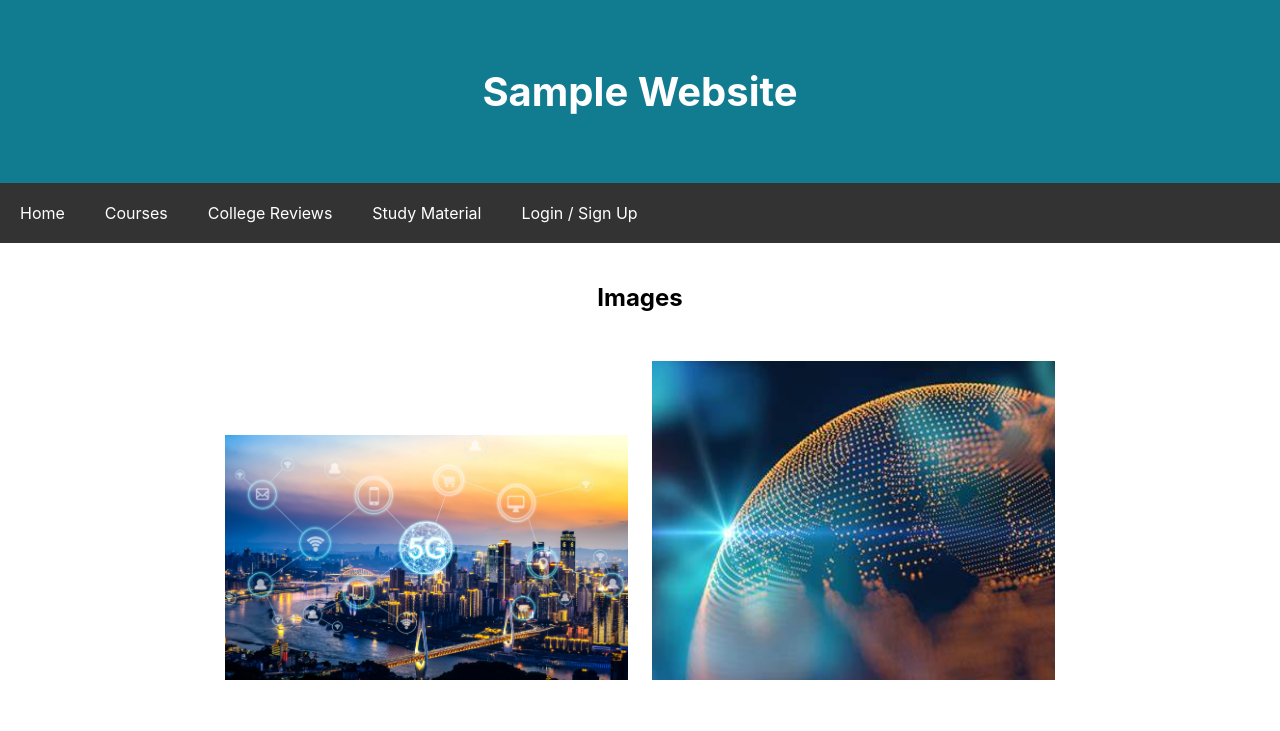
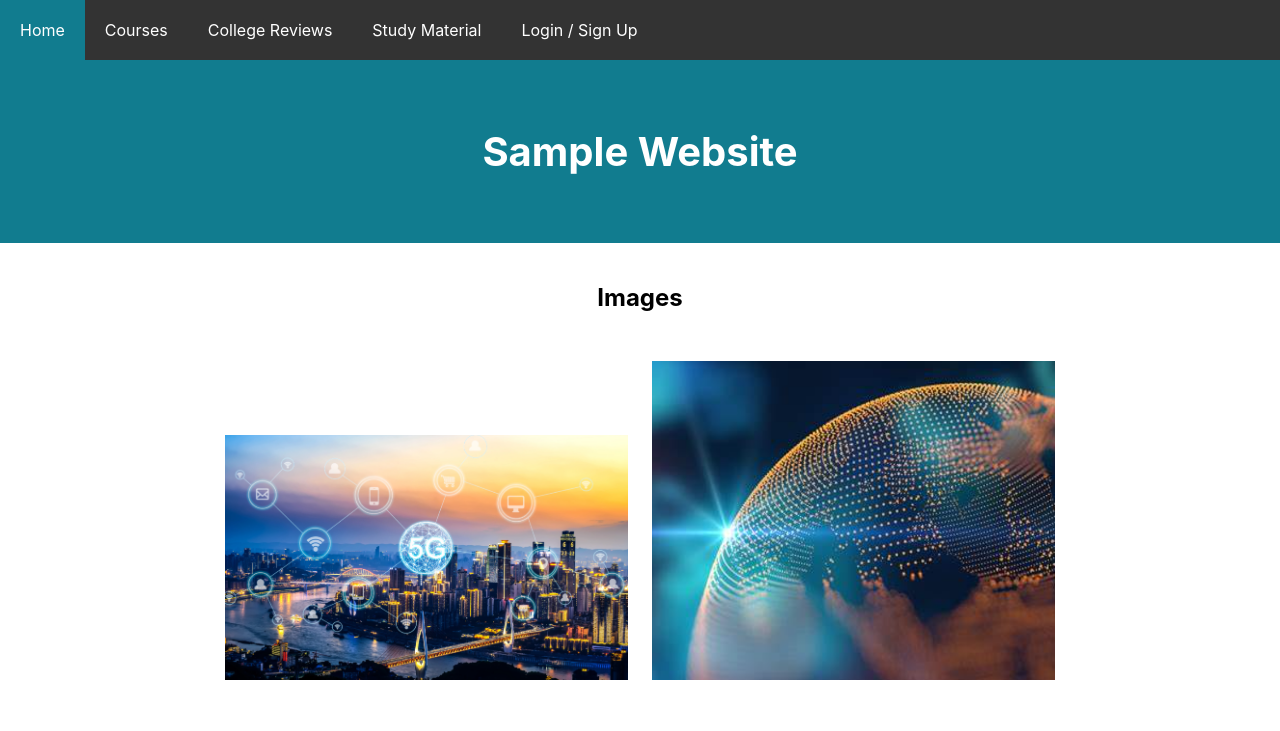
Before and after one commit to Sujal-2820/Hacktoberfest-Web, a plain HTML site: page index.html in a window 1280 px wide. Shown: the top 731 px of the page. Drawn offline with Linux system fonts and the light colour scheme; grey boxes are pictures that could not be loaded.

Commit message:
updated the navbar

```diff
--- a/Style/style.css
+++ b/Style/style.css
@@ -23,12 +23,17 @@ nav {
     overflow: hidden;
 }
 
+
 nav a {
     text-decoration: none;
     padding: 20px;
     text-align: center;
     float: left;
     color: white;
+}
+
+nav a:hover{
+    background-color: rgb(17, 124, 143);
 }
 
 main {
--- a/index.html
+++ b/index.html
@@ -9,9 +9,7 @@
 </head>
 
 <body>
-    <header>
-        <h1>Sample Website</h1>
-    </header>
+
     <nav>
         <a href="#">Home</a>
         <a href="#">Courses</a>
@@ -19,6 +17,9 @@
         <a href="#">Study Material</a>
         <a href="#">Login / Sign Up</a>
     </nav>
+      <header>
+        <h1>Sample Website</h1>
+    </header>
     <main>
         <section>
             <h2>Images</h2>
```
